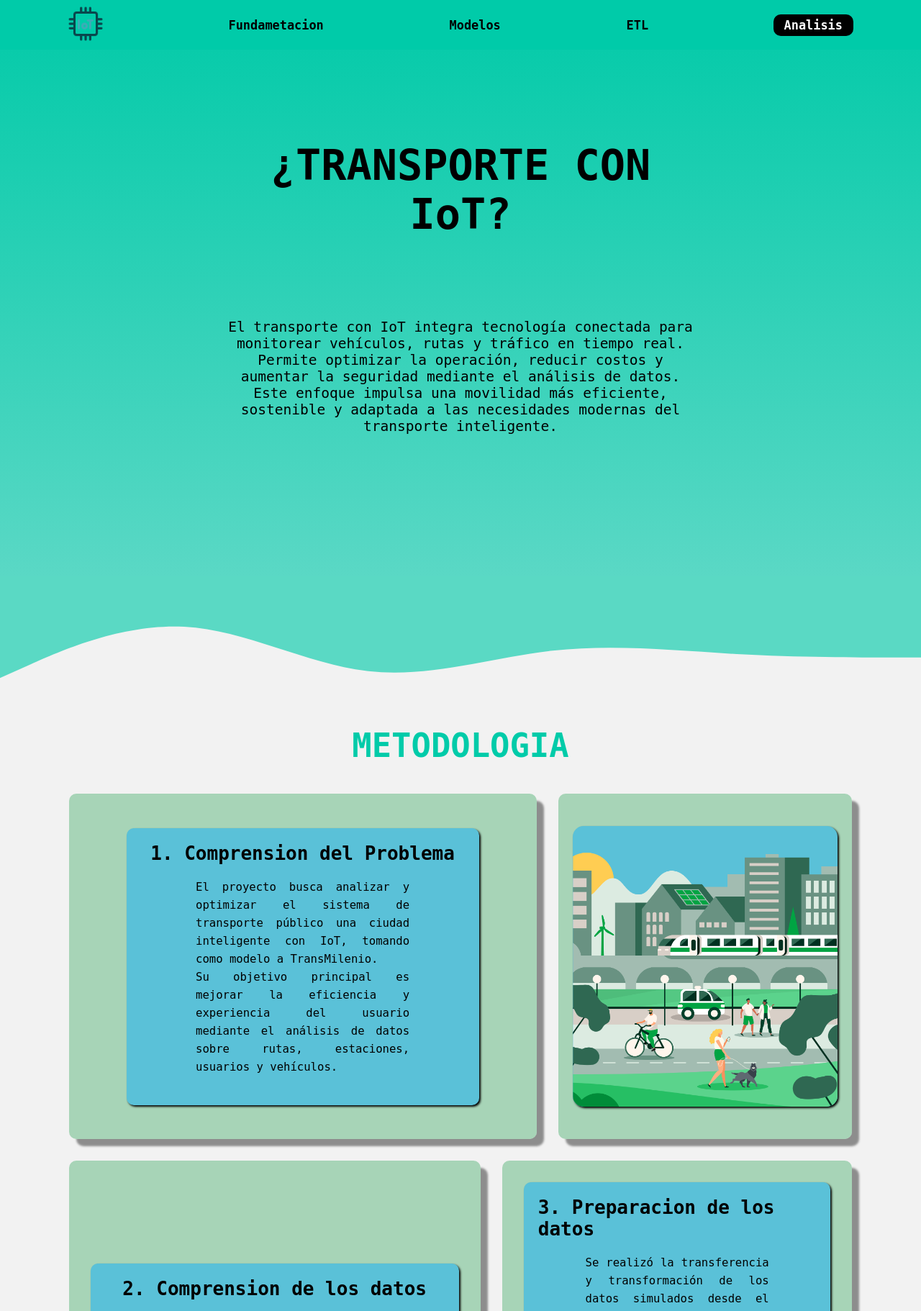
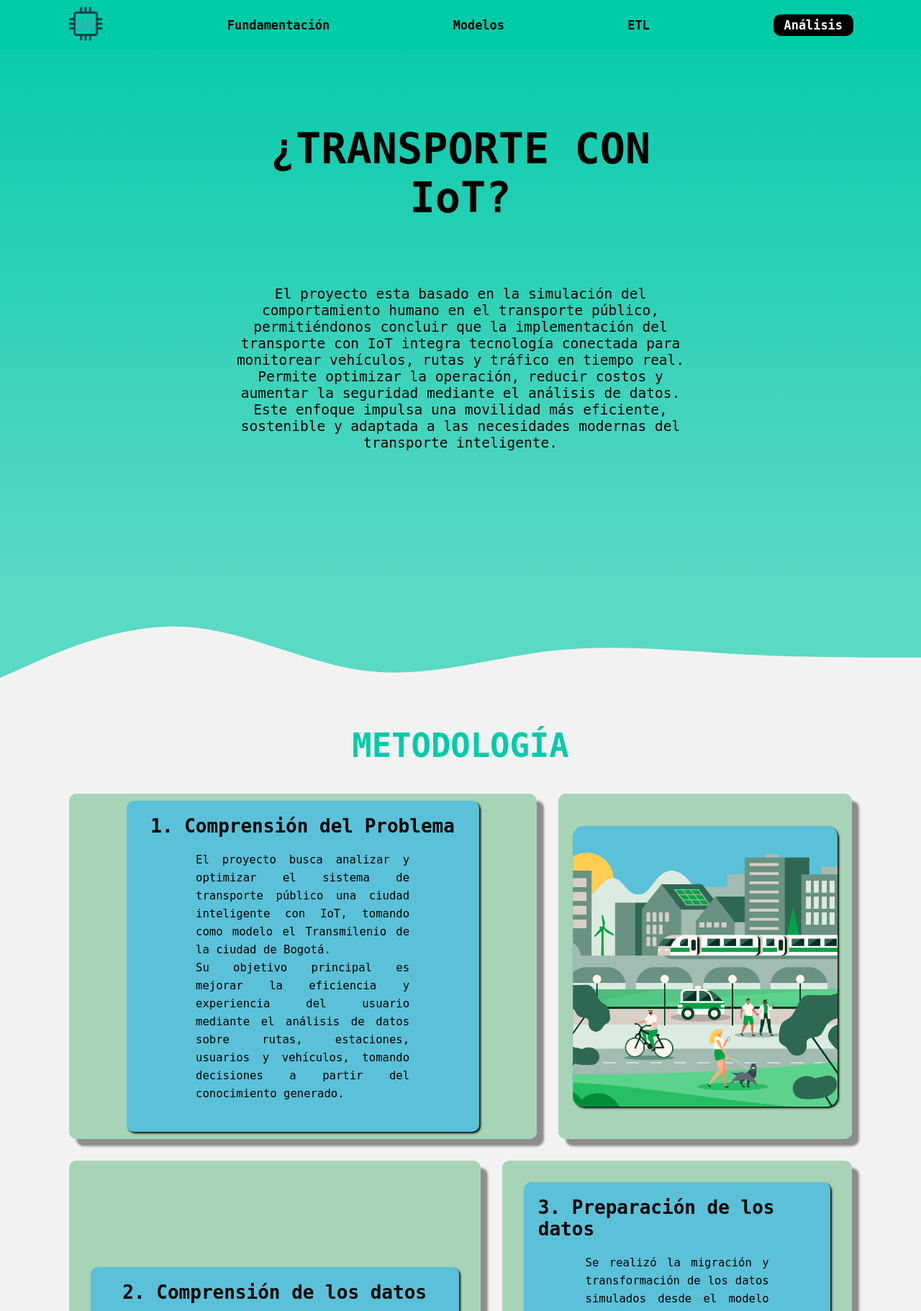
Before and after one commit to oscarmanceraa/IoT_Transporte, a Flask app: page / in a window 1280 px wide. Shown: the top 1822 px of the page at 72% size. Run offline with Flask 3, Linux system fonts and the light colour scheme.

Commit message:
correcciones ortograficas

```diff
--- a/templates/index.html
+++ b/templates/index.html
@@ -13,14 +13,14 @@
                 <img src="{{url_for('static', filename='images/logo.png')}}" alt="logo iot" class="logo">
             </div>
             <ul class="nav">
-                <li class="nav-items"><a href="" class="nav-link">Fundametacion</a></li>
+                <li class="nav-items"><a href="" class="nav-link">Fundamentación</a></li>
                 <li class="nav-items"><a href="" class="nav-link">Modelos</a></li>
                 <li class="nav-items"><a href="" class="nav-link">ETL</a></li>
                 <!-- <li class="nav-items"><a href="" class="nav-link"></a></li> -->
                 <!-- <li class="nav-items"><a href="" class="nav-link">Conclusiones</a></li> -->
             </ul>
             <div class="nav-project">
-                <button class="nav-button">Analisis</button>
+                <button class="nav-button">Análisis</button>
             </div>
         </nav>
     </header>
@@ -29,7 +29,7 @@
            <!--  <img src="/imgs/city2.png" alt="imagen-fundam" class="img-fundam"> -->
             <div class="content-fundam">
                 <h1>¿TRANSPORTE CON IoT?</h1>
-                <p class="content-p">El transporte con IoT integra tecnología conectada para monitorear vehículos, rutas y tráfico en tiempo real. Permite optimizar la operación, reducir costos y aumentar la seguridad mediante el análisis de datos. Este enfoque impulsa una movilidad más eficiente, sostenible y adaptada a las necesidades modernas del transporte inteligente.</p>
+                <p class="content-p">El proyecto esta basado en la simulación del comportamiento humano en el transporte público, permitiéndonos concluir que la implementación del transporte con IoT integra tecnología conectada para monitorear vehículos, rutas y tráfico en tiempo real. Permite optimizar la operación, reducir costos y aumentar la seguridad mediante el análisis de datos. Este enfoque impulsa una movilidad más eficiente, sostenible y adaptada a las necesidades modernas del transporte inteligente.</p>
             </div>
         </div>
         <svg xmlns="http://www.w3.org/2000/svg" viewBox="0 0 1440 180" class="ola">
@@ -38,14 +38,14 @@
             </path>
         </svg>
         <div class="procedimiento">
-            <h2 class="subtittle subtittle-procedimiento">METODOLOGIA</h2>
+            <h2 class="subtittle subtittle-procedimiento">METODOLOGÍA</h2>
             <ul class="stepswork">
                 <li class="comprension-problem step" style="grid-area: box-li1" >
                     <div class="description">
-                        <h3 class="tittle-step">1. Comprension del Problema</h3>
+                        <h3 class="tittle-step">1. Comprensión del Problema</h3>
                         <div class="desc-step">
                             <p class="desc-p">
-                                El proyecto busca analizar y optimizar el sistema de transporte público una ciudad inteligente con IoT, tomando como modelo a TransMilenio.<br> Su objetivo principal es mejorar la eficiencia y experiencia del usuario mediante el análisis de datos sobre rutas, estaciones, usuarios y vehículos.
+                                El proyecto busca analizar y optimizar el sistema de transporte público una ciudad inteligente con IoT, tomando como modelo el Transmilenio de la ciudad de Bogotá.<br> Su objetivo principal es mejorar la eficiencia y experiencia del usuario mediante el análisis de datos sobre rutas, estaciones, usuarios y vehículos, tomando decisiones a partir del conocimiento generado.
                             </p>
 
                         </div>
@@ -56,10 +56,10 @@
                 </div>
                 <li class="comprension-datos step" style="grid-area: box-li2">
                     <div class="description">
-                        <h3 class="tittle-step">2. Comprension de los datos</h3>
+                        <h3 class="tittle-step">2. Comprensión de los datos</h3>
                         <div class="desc-step">
                             <p class="desc-p">
-                                Se trabajó con datos simulados que representan el funcionamiento del sistema TransMilenio. Se definieron entidades como Usuarios, Rutas, Estaciones, EstacionesxRuta y Vehículos. <br>Se analizaron las características y relaciones de los datos creados, verificando su coherencia y corrigiendo inconsistencias para asegurar que reflejaran adecuadamente un entorno real de transporte público.
+                                Se trabajó con datos simulados que representan el funcionamiento del sistema Transmilenio. Identificamos entidades como Usuarios, Rutas, Estaciones, EstacionesxRuta y Vehículos. <br>Se analizaron las características y relaciones de los datos creados, verificando su coherencia y corrigiendo inconsistencias para asegurar que reflejaran adecuadamente un entorno real de transporte público.
                             </p>
                         </div>
                         <img src="{{url_for('static', filename='images/mapa de transmilenios.png')}}" alt="rutas de trasmi" class="img-compdata">
@@ -68,10 +68,10 @@
 
                  <li class="preparacion-datos step" style="grid-area: box-li3">
                     <div class="description">
-                        <h3 class="tittle-step">3. Preparacion de los datos</h3>
+                        <h3 class="tittle-step">3. Preparación de los datos</h3>
                         <div class="desc-step">
                             <p class="desc-p">
-                                Se realizó la transferencia y transformación de los datos simulados desde el modelo relacional hacia un Data Warehouse multidimensional. <br>Durante el proceso ETL, se limpiaron, seleccionaron e integraron los datos de Usuarios, Rutas, Estaciones, EstacionesxRuta y Vehículos, obteniendo una base consistente y lista para el análisis del sistema de transporte.
+                               Se realizó la migración y transformación de los datos simulados desde el modelo relacional hacia un Data Warehouse multidimensional. <br>Durante el proceso ETL, se limpiaron, seleccionaron e integraron los datos de Usuarios, Rutas, Estaciones, EstacionesxRuta y Vehículos, obteniendo una base consistente y lista para el análisis del sistema de transporte.
                             </p>
                         </div>
                     </div>
@@ -79,10 +79,10 @@
 
                 <li class="modelado step" style="grid-area: box-li4">
                     <div class="description">
-                        <h3 class="tittle-step">4.Modelado</h3>
+                        <h3 class="tittle-step">4. Modelado</h3>
                         <div class="desc-step">
                             <p class="desc-p">
-                                Con la información ya en el Data Warehouse, se desarrollaron modelos analíticos para identificar patrones y comportamientos dentro del sistema de transporte.
+                                Con la información cargada en el modelo multidimensional, se desarrollaron modelos analíticos para identificar patrones y comportamientos dentro del sistema de transporte mediante la herramienta Power BI.
                             </p>
                         </div>
                     </div>
@@ -90,7 +90,7 @@
 
                 <li class="evaluancion step" style="grid-area: box-li5">
                     <div class="description">
-                        <h3 class="tittle-step">5.Evaluacion</h3>
+                        <h3 class="tittle-step">5. Evaluación</h3>
                         <div class="desc-step">
                             <p class="desc-p">
                                 En esta fase se evaluaron los resultados obtenidos del modelado para verificar que cumplieran con los objetivos del proyecto.
@@ -105,7 +105,7 @@
                         <h3 class="tittle-step">6. Despliegue</h3>
                         <div class="desc-step">
                             <p class="desc-p">
-                                Finalmente, los resultados se presentaron mediante reportes y paneles de visualización que muestran indicadores clave del sistema de transporte
+                                Finalmente, los resultados se presentaron mediante reportes y paneles de visualización que muestran indicadores clave del sistema de transporte.
                             </p>
                             <div class="div-frame">
                                 <img title="IoT_Transporte" width="500" height="300" src="{{url_for('static', filename='images/captura ppowe.jpg')}}"  class="frame"></img>
@@ -125,9 +125,9 @@
             <h2 class="subtittle subtittle-modelos">Modelos</h2>
             <div class="info-modelos">
                 <div class="grid-element content-p">
-                    <h3 class="model-tittle" >Descripcion</h3>
+                    <h3 class="model-tittle" >Descripción</h3>
                     <p class="p-info " style="grid-area: paragraph-modelo;">
-                        La construccion de la informacion se establecio a travez del modelo relacional para el almacenamiento de los datos. <br>Por otro lado, para el analisis de la informacion se establecion a travez de un modelo multidimensional, para ser mas especifico, se realizo la construccion de un data Warehouse
+                        La construcción de la información se estableció a través del modelo relacional para el almacenamiento de los datos. <br>Por otro lado, el análisis de la información se realizó a través del modelo multidimensional, para ser más específico, se implementó la estructura data Warehouse
                     </p>
 
                 </div>
```
